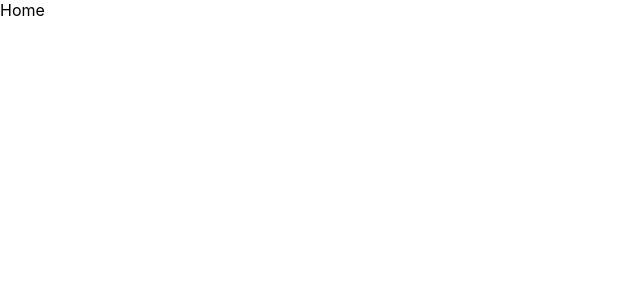
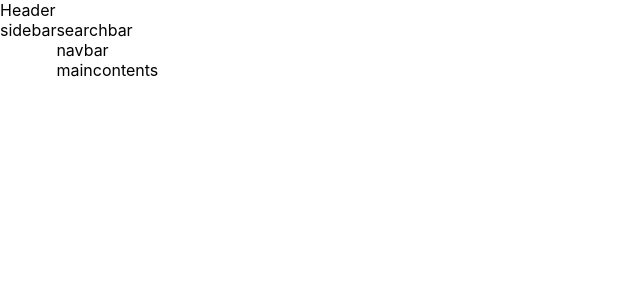
Before and after one commit to photoLancer/frontend, a React (Create React App) app: page / in a window 1280 px wide. Shown: the top 300 px of the page, without its empty margins (0-640 px from the left). Built offline with nearby package versions, Linux system fonts and the light colour scheme.

Commit message:
[FE-05] Homepage component 배치 구성

```diff
--- /dev/null
+++ b/src/components/Header.js
@@ -0,0 +1,7 @@
+import React from 'react';
+
+function Header() {
+  return <div>Header</div>;
+}
+
+export default Header;
--- a/src/routes/HomePage.js
+++ b/src/routes/HomePage.js
@@ -1,7 +1,23 @@
 import React from 'react';
+import './homePage.css';
+import Header from '../components/Header';
 
 function HomePage() {
-  return <div>Home</div>;
+  return (
+    <>
+      <div className='viewport'>
+        <Header />
+        <div className='contents'>
+          <div className='sidebar'>sidebar</div>
+          <div className='main'>
+            <div className='searchbar'>searchbar</div>
+            <div className='navbar'>navbar</div>
+            <div classname='maincontents'>maincontents</div>
+          </div>
+        </div>
+      </div>
+    </>
+  );
 }
 
 export default HomePage;
--- /dev/null
+++ b/src/routes/homePage.css
@@ -0,0 +1,7 @@
+.viewport {
+  display: flex;
+  flex-direction: column;
+}
+.contents {
+  display: flex;
+}
```
